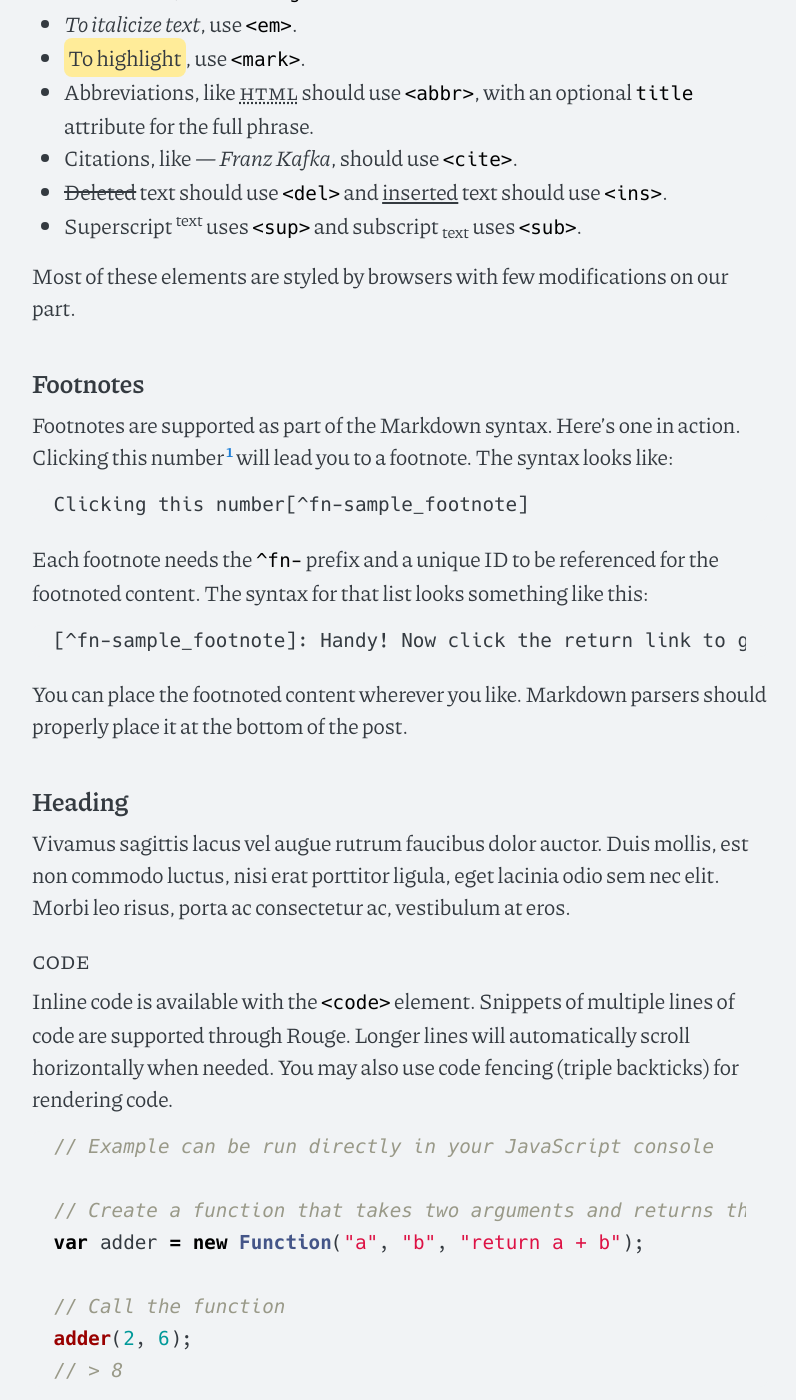
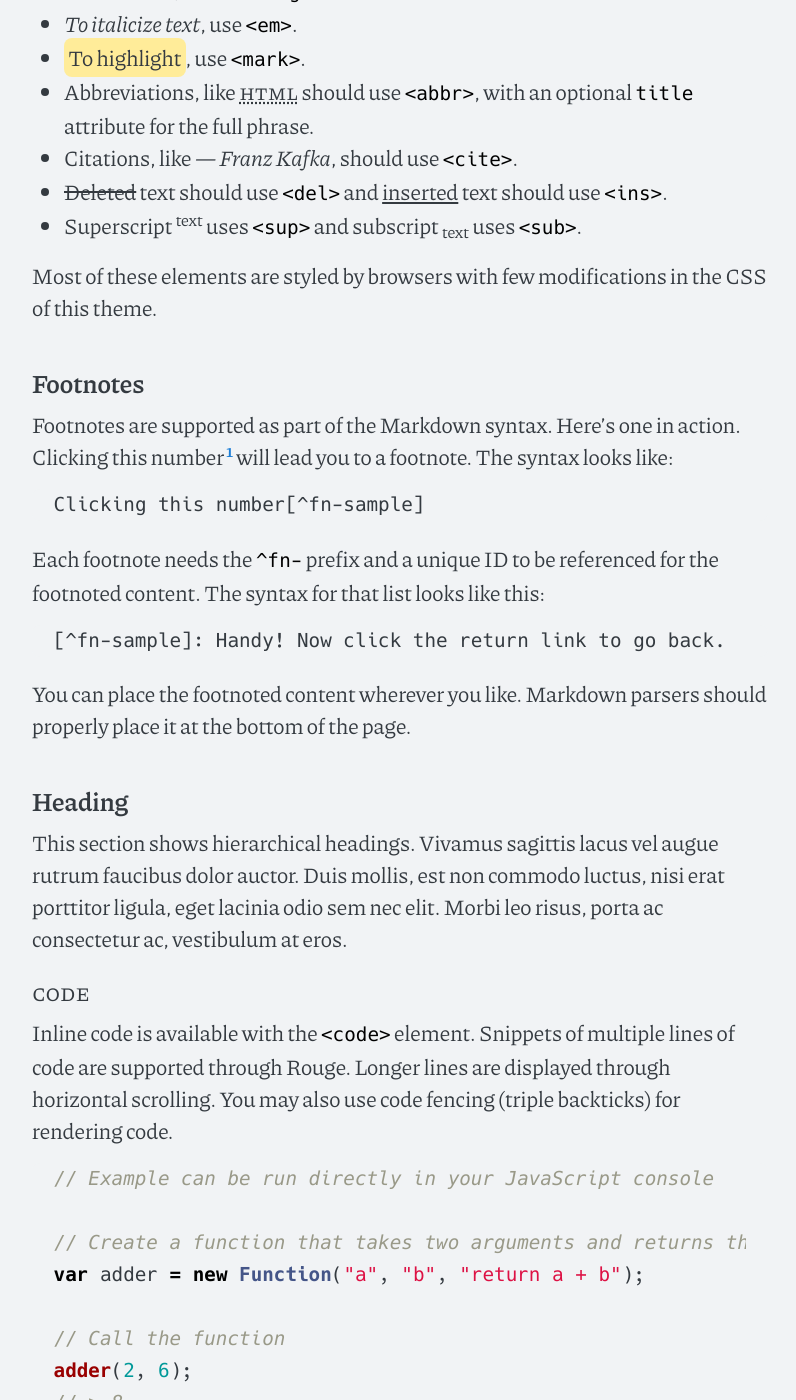
Before and after one commit to piazzai/cvless, a Jekyll site: the page built from _posts/2022-08-15-example-content.md, in a window 1280 px wide and 1400 px high, scrolled down 1162 px. Shown: the whole window, without its empty margins (240-1036 px from the left). Built offline with Jekyll 4.4.1, drawn with Linux system fonts in a browser that asks for light colours; some of the changed text lies outside the part shown.

Commit message:
Modify post content

```diff
--- a/_posts/2022-08-15-example-content.md
+++ b/_posts/2022-08-15-example-content.md
@@ -28,31 +28,31 @@ HTML defines a long list of available inline tags, a complete list of which can
 -   <del>Deleted</del> text should use `<del>` and <ins>inserted</ins> text should use `<ins>`.
 -   Superscript <sup>text</sup> uses `<sup>` and subscript <sub>text</sub> uses `<sub>`.
 
-Most of these elements are styled by browsers with few modifications on our part.
+Most of these elements are styled by browsers with few modifications in the CSS of this theme.
 
 ## Footnotes
 
-Footnotes are supported as part of the Markdown syntax. Here's one in action. Clicking this number[^fn-sample_footnote] will lead you to a footnote. The syntax looks like:
+Footnotes are supported as part of the Markdown syntax. Here's one in action. Clicking this number[^fn-sample] will lead you to a footnote. The syntax looks like:
 
 {% highlight text %}
-Clicking this number[^fn-sample_footnote]
+Clicking this number[^fn-sample]
 {% endhighlight %}
 
-Each footnote needs the `^fn-` prefix and a unique ID to be referenced for the footnoted content. The syntax for that list looks something like this:
+Each footnote needs the `^fn-` prefix and a unique ID to be referenced for the footnoted content. The syntax for that list looks like this:
 
 {% highlight text %}
-[^fn-sample_footnote]: Handy! Now click the return link to go back.
+[^fn-sample]: Handy! Now click the return link to go back.
 {% endhighlight %}
 
-You can place the footnoted content wherever you like. Markdown parsers should properly place it at the bottom of the post.
+You can place the footnoted content wherever you like. Markdown parsers should properly place it at the bottom of the page.
 
 ## Heading
 
-Vivamus sagittis lacus vel augue rutrum faucibus dolor auctor. Duis mollis, est non commodo luctus, nisi erat porttitor ligula, eget lacinia odio sem nec elit. Morbi leo risus, porta ac consectetur ac, vestibulum at eros.
+This section shows hierarchical headings. Vivamus sagittis lacus vel augue rutrum faucibus dolor auctor. Duis mollis, est non commodo luctus, nisi erat porttitor ligula, eget lacinia odio sem nec elit. Morbi leo risus, porta ac consectetur ac, vestibulum at eros.
 
 ### Code
 
-Inline code is available with the `<code>` element. Snippets of multiple lines of code are supported through Rouge. Longer lines will automatically scroll horizontally when needed. You may also use code fencing (triple backticks) for rendering code.
+Inline code is available with the `<code>` element. Snippets of multiple lines of code are supported through Rouge. Longer lines are displayed through horizontal scrolling. You may also use code fencing (triple backticks) for rendering code.
 
 {% highlight js %}
 // Example can be run directly in your JavaScript console
@@ -77,6 +77,8 @@ var adder = new Function("a", "b", "return a + b");
 adder(2, 6);
 // > 8
 {% endhighlight %}
+
+By default, the theme uses GitHub-themed syntax highlighting. The specifics are included in the syntax stylesheet, which is automatically generated by `rougify`.
 
 Aenean lacinia bibendum nulla sed consectetur. Etiam porta sem malesuada magna mollis euismod. Fusce dapibus, tellus ac cursus commodo, tortor mauris condimentum nibh, ut fermentum massa.
 
@@ -163,10 +165,10 @@ Aenean lacinia bibendum nulla sed consectetur. Lorem ipsum dolor sit amet, conse
   </tbody>
 </table>
 
-Nullam id dolor id nibh ultricies vehicula ut id elit. Sed posuere consectetur est at lobortis. Nullam quis risus eget urna mollis ornare vel eu leo.
+Nullam id dolor id nibh ultricies vehicula ut id elit. Sed posuere consectetur est at lobortis. Nullam quis risus eget urna mollis ornare vel eu leo. This concludes the post.
 
 * * *
 
 Want to see something else added? <a href="https://github.com/piazzai/cvless/issues/new">Open an issue.</a>
 
-[^fn-sample_footnote]: Handy! Now click the return link to go back.
+[^fn-sample]: Handy! Now click the return link to go back.
```
